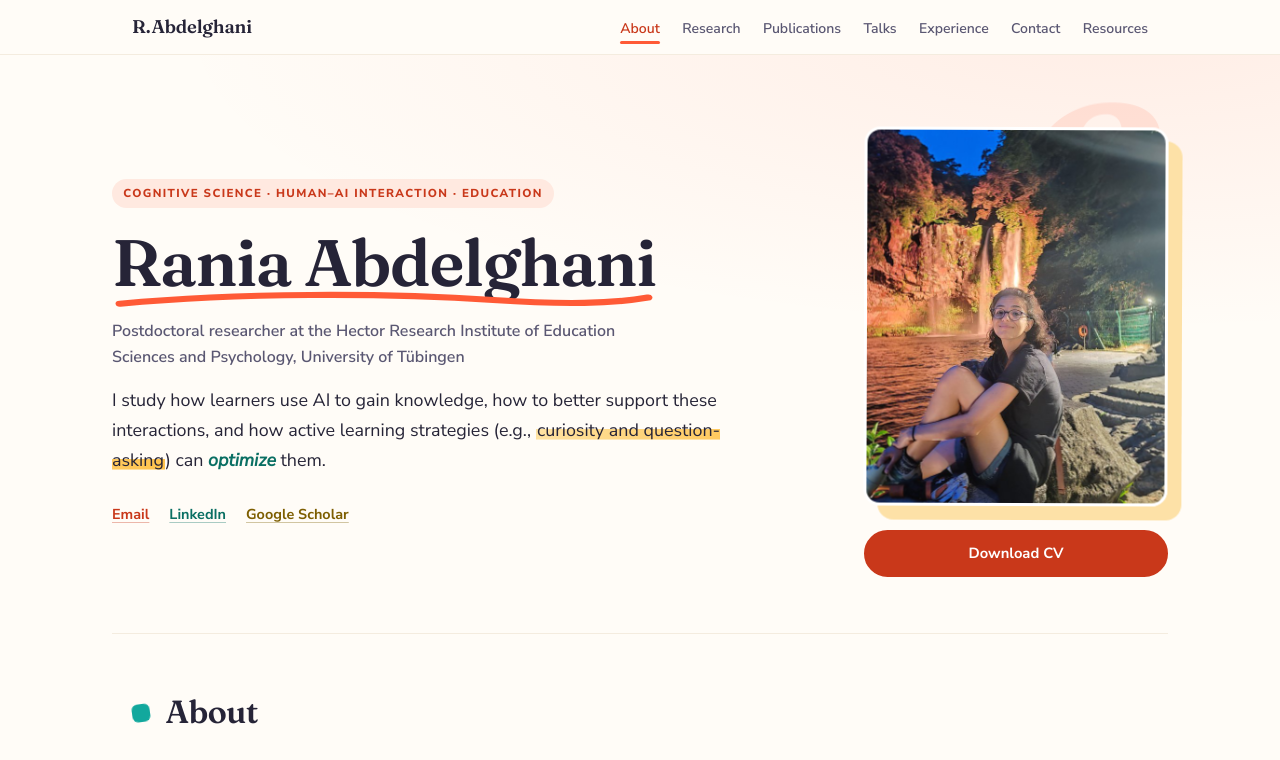
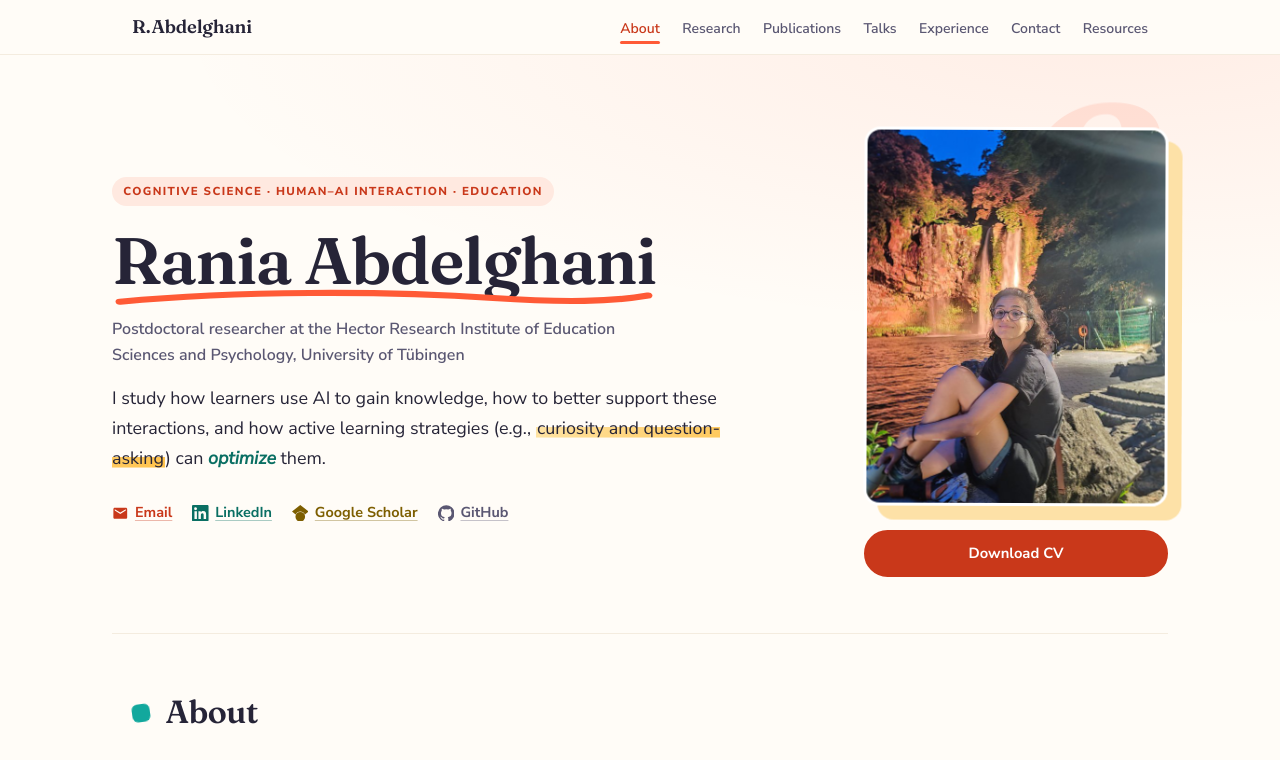
Before and after one commit to RaniaAbdelghani/raniaabdelghani.github.io, a plain HTML site: page index.html in a window 1280 px wide. Shown: the top 760 px of the page. Drawn offline with Linux system fonts and the light colour scheme.

Commit message:
feat: add GitHub profile link with icons on profile links
Add GitHub (github.com/RaniaAbdelghani) alongside email, LinkedIn and
Google Scholar in the hero profile list, both page footers, and the
Person JSON-LD sameAs array.

Each of the four hero links now carries an inline SVG icon that inherits
its link colour; GitHub uses the neutral ink tone since its mark is
monochrome. The list wraps on narrow viewports and the icon hover
animation is disabled under prefers-reduced-motion.

```diff
--- a/assets/css/style.css
+++ b/assets/css/style.css
@@ -279,13 +279,31 @@ a:hover { text-decoration-thickness: 2px; }
 }
 
 .hero-links {
-  display: flex; gap: 1.25rem; list-style: none; margin: 0; padding: 0;
+  display: flex; flex-wrap: wrap; gap: .5rem 1.25rem; list-style: none; margin: 0; padding: 0;
   font-family: var(--sans); font-size: .9rem; font-weight: 700;
 }
-.hero-links a { text-decoration-color: color-mix(in srgb, currentColor 35%, transparent); }
+.hero-links a {
+  display: inline-flex; align-items: center; gap: .4rem;
+  text-decoration: none;
+}
+.hero-links .icon {
+  width: 1.15em; height: 1.15em; flex: none; fill: currentColor;
+  transition: transform .18s ease;
+}
+.hero-links a:hover .icon { transform: translateY(-2px) rotate(-6deg); }
+.hero-links .label {
+  text-decoration: underline;
+  text-decoration-color: color-mix(in srgb, currentColor 35%, transparent);
+}
+.hero-links a:hover .label { text-decoration-thickness: 2px; }
 .hero-links li:nth-child(1) a { color: var(--coral-ink); }  /* Email  */
 .hero-links li:nth-child(2) a { color: var(--teal-ink); }   /* LinkedIn */
 .hero-links li:nth-child(3) a { color: var(--sun-ink); }    /* Scholar */
+.hero-links li:nth-child(4) a { color: var(--ink-soft); }   /* GitHub */
+@media (prefers-reduced-motion: reduce) {
+  .hero-links .icon { transition: none; }
+  .hero-links a:hover .icon { transform: none; }
+}
 
 .hero-portrait img {
   width: 100%; height: auto; border-radius: 1rem; display: block;
--- a/index.html
+++ b/index.html
@@ -30,7 +30,8 @@
   "url": "https://raniaabdelghani.github.io/",
   "sameAs": [
     "https://scholar.google.com/citations?user=L5WCl5MAAAAJ",
-    "https://www.linkedin.com/in/abdelghanir-rania/"
+    "https://www.linkedin.com/in/abdelghanir-rania/",
+    "https://github.com/RaniaAbdelghani"
   ]
 }
 </script>
@@ -70,9 +71,18 @@
         <p class="hero-role">Postdoctoral researcher at the Hector Research Institute of Education Sciences and Psychology, University of&nbsp;Tübingen</p>
         <p class="hero-tagline">I study how learners use AI to gain knowledge, how to better support these interactions, and how active learning strategies (e.g., <span class="hl">curiosity and question-asking</span>) can <em>optimize</em> them.</p>
         <ul class="hero-links" aria-label="Profiles">
-          <li><a class="mailto-link" href="#contact">Email</a></li>
-          <li><a href="https://www.linkedin.com/in/abdelghanir-rania/">LinkedIn</a></li>
-          <li><a href="https://scholar.google.com/citations?user=L5WCl5MAAAAJ">Google Scholar</a></li>
+          <li><a class="mailto-link" href="#contact">
+            <svg class="icon" viewBox="0 0 24 24" aria-hidden="true" focusable="false"><path d="M20 4H4c-1.1 0-1.99.9-1.99 2L2 18c0 1.1.9 2 2 2h16c1.1 0 2-.9 2-2V6c0-1.1-.9-2-2-2zm0 4-8 5-8-5V6l8 5 8-5v2z"/></svg>
+            <span class="label">Email</span></a></li>
+          <li><a href="https://www.linkedin.com/in/abdelghanir-rania/">
+            <svg class="icon" viewBox="0 0 24 24" aria-hidden="true" focusable="false"><path d="M20.45 20.45h-3.56v-5.57c0-1.33-.02-3.04-1.85-3.04-1.85 0-2.14 1.45-2.14 2.94v5.67H9.35V9h3.41v1.56h.05c.48-.9 1.64-1.85 3.37-1.85 3.6 0 4.27 2.37 4.27 5.46v6.28zM5.34 7.43a2.07 2.07 0 1 1 0-4.13 2.07 2.07 0 0 1 0 4.13zm1.78 13.02H3.55V9h3.57v11.45zM22.22 0H1.77C.79 0 0 .77 0 1.72v20.56C0 23.23.79 24 1.77 24h20.45c.98 0 1.78-.77 1.78-1.72V1.72C24 .77 23.2 0 22.22 0z"/></svg>
+            <span class="label">LinkedIn</span></a></li>
+          <li><a href="https://scholar.google.com/citations?user=L5WCl5MAAAAJ">
+            <svg class="icon" viewBox="0 0 24 24" aria-hidden="true" focusable="false"><path d="M5.24 13.77 0 9.5 12 0l12 9.5-5.24 4.27C17.55 11.25 14.98 9.5 12 9.5s-5.55 1.75-6.76 4.27zM12 10a7 7 0 1 0 0 14 7 7 0 0 0 0-14z"/></svg>
+            <span class="label">Google Scholar</span></a></li>
+          <li><a href="https://github.com/RaniaAbdelghani">
+            <svg class="icon" viewBox="0 0 24 24" aria-hidden="true" focusable="false"><path d="M12 .3a12 12 0 0 0-3.8 23.4c.6.1.8-.26.8-.57v-2.02c-3.34.72-4.04-1.61-4.04-1.61-.55-1.39-1.34-1.76-1.34-1.76-1.09-.75.08-.73.08-.73 1.2.08 1.84 1.24 1.84 1.24 1.07 1.84 2.81 1.31 3.5 1 .1-.78.42-1.31.76-1.61-2.67-.3-5.47-1.33-5.47-5.93 0-1.31.47-2.38 1.24-3.22-.14-.3-.54-1.52.1-3.18 0 0 1-.32 3.3 1.23a11.5 11.5 0 0 1 6 0c2.3-1.55 3.3-1.23 3.3-1.23.64 1.66.24 2.88.12 3.18.77.84 1.23 1.91 1.23 3.22 0 4.61-2.8 5.63-5.48 5.92.43.37.82 1.1.82 2.22v3.29c0 .32.2.69.82.57A12 12 0 0 0 12 .3z"/></svg>
+            <span class="label">GitHub</span></a></li>
         </ul>
       </div>
       <div class="hero-portrait">
@@ -256,6 +266,7 @@
   <p>© 2026 Rania Abdelghani ·
     <a href="https://scholar.google.com/citations?user=L5WCl5MAAAAJ">Scholar</a> ·
     <a href="https://www.linkedin.com/in/abdelghanir-rania/">LinkedIn</a> ·
+    <a href="https://github.com/RaniaAbdelghani">GitHub</a> ·
     <a href="assets/cv-rania-abdelghani.pdf">CV</a></p>
   <p class="foot-note">Hand-built with plain HTML &amp; CSS · last updated July 2026</p>
 </footer>
```
Also changed, not shown: resources.html (+1 -0 lines).
